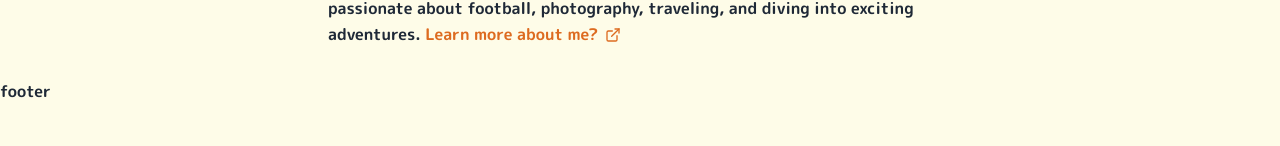
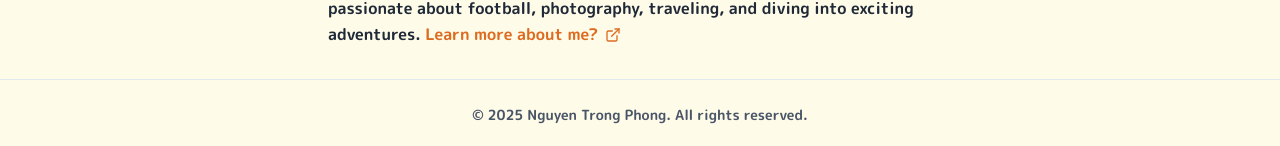
Before and after one commit to dunkeyyfong/dunkeyy-portfolio, a Next.js app: page / in a window 1280 px wide. Shown: the part 773-919 px from the top of the page. Before the commit the page ends 876 px from the top, so only its background shows below. Built offline with nearby package versions, Linux system fonts and the light colour scheme.

Commit message:
update footer

```diff
--- a/components/footer.tsx
+++ b/components/footer.tsx
@@ -1,7 +1,20 @@
 import React from "react";
+import { Box, Text } from "@chakra-ui/react";
 
 const Footer = () => {
-  return <div className="">footer</div>;
+  return (
+    <Box
+      as="footer"
+      className="mt-auto py-6 text-center"
+      borderTop="1px solid"
+      borderColor="gray.200"
+      _dark={{ borderColor: "gray.700" }}
+    >
+      <Text fontSize="sm" color="gray.600" _dark={{ color: "gray.400" }}>
+        © 2025 Nguyen Trong Phong. All rights reserved.
+      </Text>
+    </Box>
+  );
 };
 
 export default Footer;
```
